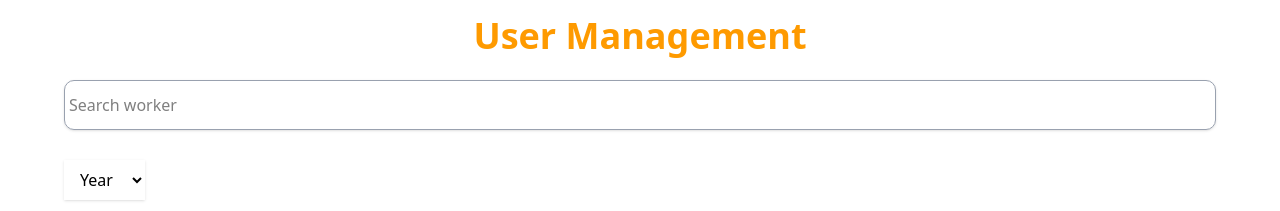
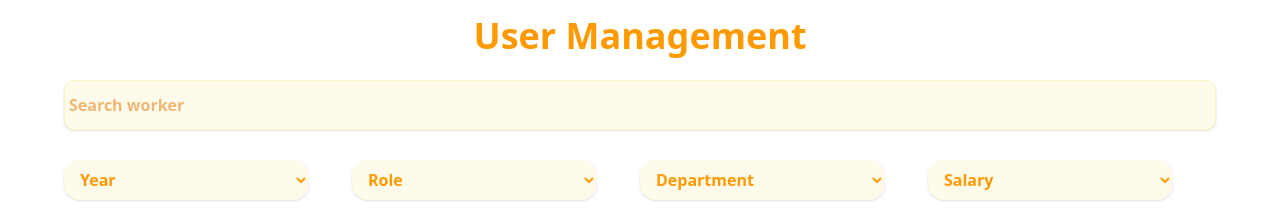
Before and after one commit to FatimaGuseynova/usermanagement, a website: page index.html in a window 1280 px wide. Shown: the top 211 px of the page. Drawn offline with Linux system fonts and the light colour scheme; grey boxes are pictures that could not be loaded.

Commit message:
filetdata

```diff
--- a/index.html
+++ b/index.html
@@ -13,12 +13,25 @@
     <h1 class="text-amber-500 text-4xl py-4 text-center font-bold">User Management</h1>
 
     <div class="w-[90%] mx-auto">
-        <p class="shadow-sm hover:shadow-md transition-shadow block border-1 border-gray-400 py-3 px-1 mt-2 rounded-[10px]"><input
-                class="outline-none" id="inp" type="text"
-                placeholder="Search worker"></p>
-        <select  id="searchYear" class="my-[30px] shadow-sm hover:shadow-md transition-shadow p-2 px-3">
-            <option value="" selected disabled>Year</option>
-        </select>
+        <p
+            class="shadow-sm bg-amber-50 hover:shadow-md transition-shadow  text-amber-600 font-semibold block border-1 border-amber-100 py-3 px-1 mt-2 rounded-[10px]">
+            <input class="outline-none" id="inp" type="text" placeholder="Search worker">
+        </p>
+
+        <div class="grid grid-cols-4 ">
+            <select id="searchYear" class="my-[30px] rounded-2xl outline-0 w-[85%] text-amber-500 bg-amber-50 font-semibold shadow-sm hover:shadow-md transition-shadow p-2 px-3">
+                <option value="" selected disabled>Year</option>
+            </select>
+            <select id="searchRole" class="my-[30px] rounded-2xl outline-0 w-[85%] text-amber-500 bg-amber-50 font-semibold shadow-sm hover:shadow-md transition-shadow p-2 px-3">
+                <option value="" selected disabled>Role</option>
+            </select>
+            <select id="searchDep" class="my-[30px] rounded-2xl outline-0 text-amber-500 w-[85%] bg-amber-50 font-semibold shadow-sm hover:shadow-md transition-shadow p-2 px-3">
+                <option value="" selected disabled>Department</option>
+            </select>
+            <select id="searchSalary" class="my-[30px] w-[85%] rounded-2xl outline-0 text-amber-500 bg-amber-50 font-semibold shadow-sm hover:shadow-md transition-shadow p-2 px-3">
+                <option value="" selected disabled>Salary</option>
+            </select>
+        </div>
         <div id="cards" class="grid gap-6 grid-cols-1 sm:grid-cols-2 md:grid-cols-3 lg:grid-cols-4 outline-none">
 
         </div>
--- a/script.js
+++ b/script.js
@@ -25,6 +25,40 @@ function cardsShow(dataWorker) {
 
     cards.innerHTML = dataCard.join(" ")
 }
+
+
+let empty = ""
+
+function infShow(infUsers, infFindArr) {
+    let ArrFilter = []
+
+    infFindArr.map(function (item) {
+        if (!ArrFilter.includes(item)) {
+            ArrFilter.push(item)
+        }
+    })
+
+    empty = ""
+
+    for (let i = 0; i < ArrFilter.length; i++) {
+        empty += `<option value="${ArrFilter[i]}" >${ArrFilter[i]}</option>`
+    }
+    infUsers.innerHTML += empty
+
+    infUsers.onchange = function () {
+        let value = infUsers.value
+
+        let filterInf = users.filter(function (item) {
+            if (+value === item.birthYear || value === item.role || value === item.department || +value === item.salary) {
+                return item
+            }
+        })
+
+        cardsShow(filterInf)
+    }
+
+}
+
 cardsShow(users)
 
 let searchYear = document.getElementById("searchYear")
@@ -43,20 +77,41 @@ inp.oninput = function () {
 
 }
 
-let empty = ""
 
-for (let i = 1955; i < 2027; i++) {
-    empty += `<option value="${i}">${i}</option>`
-}
+// year
+let birthArr = []
+let birth = users.map(function (item) {
+    return item.birthYear
+})
 
-searchYear.innerHTML += empty
+infShow(searchYear, birth)
 
-searchYear.onchange = function () {
-    let value = searchYear.value
-    let filterYear = users.filter(function (item) {
-        if (item.birthYear == value) {
-            return item
-        }
-    })
-    cardsShow(filterYear)
-}
+// role
+
+let searchRole = document.getElementById("searchRole")
+
+let role = users.map(function (item) {
+    return item.role
+})
+
+infShow(searchRole, role)
+
+// departament
+
+let searchDep = document.getElementById("searchDep")
+
+let depart = users.map(function (item) {
+    return item.department
+})
+
+infShow(searchDep, depart)
+
+// salary
+
+let searchSalary = document.getElementById("searchSalary")
+
+let salary = users.map(function (item) {
+    return item.salary
+})
+
+infShow(searchSalary, salary)
```
Also changed, not shown: output.css.
